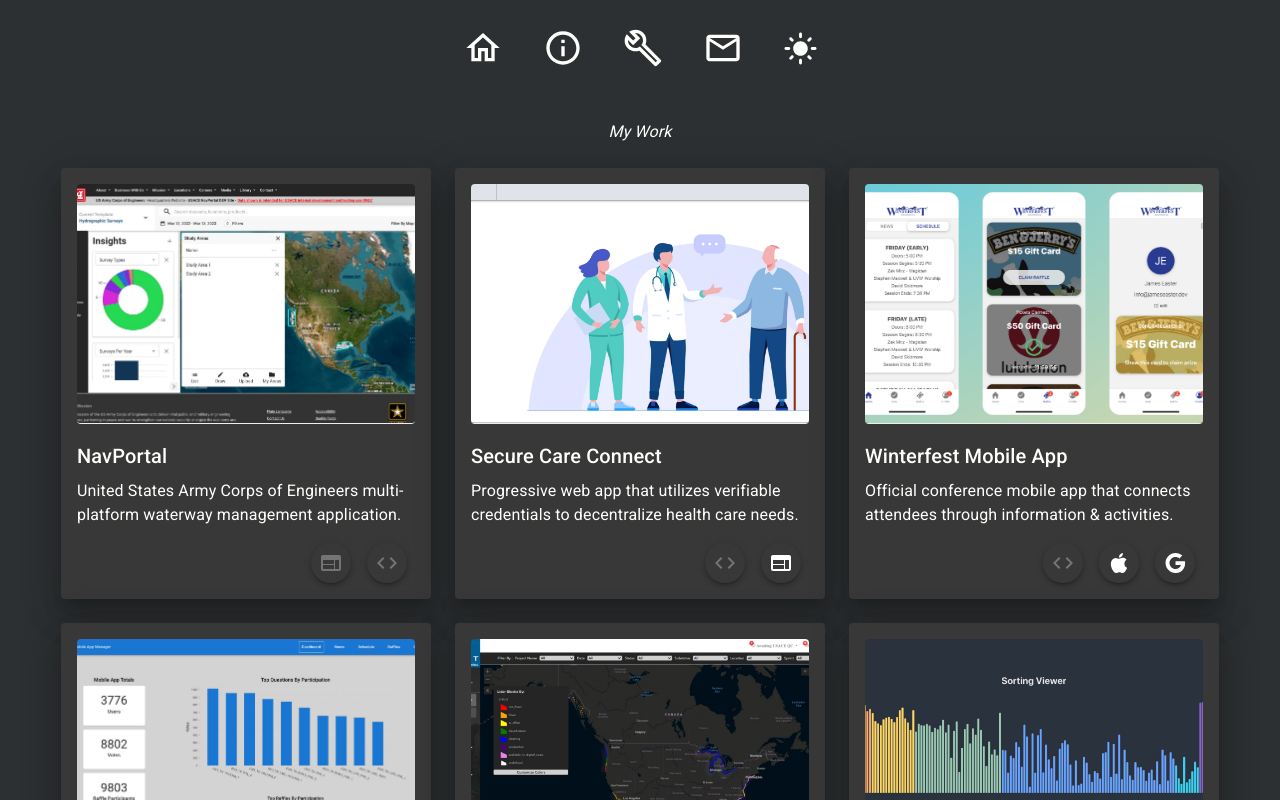
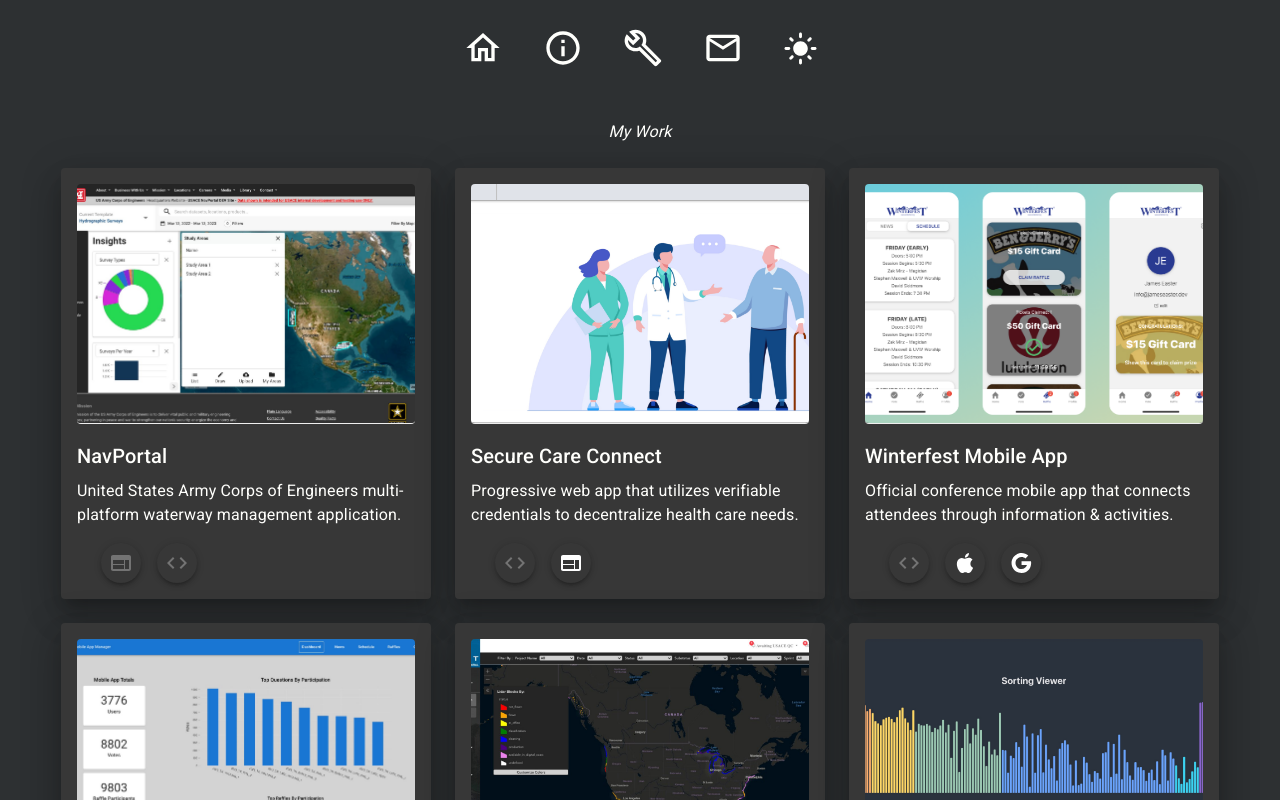
Before and after one commit to jameseaster/portfolio, a React (Vite) app: page /work in a window 1280 px wide. Shown: the top 800 px of the page. Built offline with nearby package versions, Linux system fonts and the light colour scheme.

Commit message:
Upgrade MUI from version 5 to version 9.

```diff
--- a/src/components/Navigation.tsx
+++ b/src/components/Navigation.tsx
@@ -38,9 +38,11 @@ const Navigation: React.FC<NavigationProps> = () => {
   return (
     <Grid
       container
-      alignItems="center"
-      justifyContent="center"
-      sx={{ height: `${APP_CONSTANTS.HEADER_HEIGHT}vh` }}
+      sx={{
+        alignItems: "center",
+        justifyContent: "center",
+        height: `${APP_CONSTANTS.HEADER_HEIGHT}vh`,
+      }}
     >
       {links.map(({ Icon, route }) => (
         <Box key={route} sx={{ mr: { xs: 1, sm: 2, md: 3 } }}>
--- a/src/components/Page.tsx
+++ b/src/components/Page.tsx
@@ -27,10 +27,14 @@ const Page: React.FC<PageProps> = ({ sx, children }) => {
   return (
     <motion.div {...PAGE_ANIMATIONS}>
       <Grid
-        display="flex"
-        alignItems="center"
-        flexDirection="column"
-        sx={{ height: `${100 - APP_CONSTANTS.HEADER_HEIGHT}vh`, m: 3, ...sx }}
+        sx={{
+          display: "flex",
+          alignItems: "center",
+          flexDirection: "column",
+          height: `${100 - APP_CONSTANTS.HEADER_HEIGHT}vh`,
+          m: 3,
+          ...sx,
+        }}
       >
         <Path />
         {children}
--- a/src/components/ProjectGallery.tsx
+++ b/src/components/ProjectGallery.tsx
@@ -99,11 +99,11 @@ const ProjectGallery: React.FC<ProjectGalleryProps> = ({
                 <Box sx={{ pt: 1, minHeight: "75vh" }}>
                   {details.map((text, idx) => (
                     <div key={idx}>
-                      <Typography fontSize={18}>
+                      <Typography sx={{ fontSize: 18 }}>
                         <strong>{text.header}</strong>
                       </Typography>
                       {text.paragraphs.map((text, idx) => (
-                        <Typography key={idx} paragraph>
+                        <Typography key={idx} sx={{ mb: 2 }}>
                           {text}
                         </Typography>
                       ))}
--- a/src/pages/Info.tsx
+++ b/src/pages/Info.tsx
@@ -24,7 +24,7 @@ const Info: React.FC<{}> = () => {
     <Page>
       <Card elevation={20}>
         <CardContent sx={{ p: 4, maxWidth: "450px", textAlign: "center" }}>
-          <Grid container justifyContent="center">
+          <Grid container sx={{ justifyContent: "center" }}>
             <Avatar
               alt="James"
               src={avatar}
@@ -36,21 +36,24 @@ const Info: React.FC<{}> = () => {
                 boxShadow: theme.shadows[24],
               }}
             />
-            <Typography paragraph sx={{ mt: 3 }}>
+            <Typography sx={{ mt: 3, mb: 2 }}>
               Hi all, I'm James Easter, thanks for stopping by! I'm a software
               engineer currently enjoying mobile and web development. I also
               have a passion for music, coffee, & fly fishing and would love to
               learn more about you.
             </Typography>
-            <Typography paragraph sx={{ mt: 3 }}>
+            <Typography sx={{ mt: 3, mb: 2 }}>
               Feel free to peruse my recent work and send me a message. Cheers!
             </Typography>
           </Grid>
           <Grid
             container
-            alignItems="center"
-            justifyContent="center"
-            sx={{ mt: 2, pt: 1 }}
+            sx={{
+              alignItems: "center",
+              justifyContent: "center",
+              mt: 2,
+              pt: 1,
+            }}
           >
             {mediaIcons.map(({ id, url, tooltip, style, icon }) => (
               <AbstractTooltip placement="bottom" title={tooltip} key={id}>
--- a/src/pages/Work.tsx
+++ b/src/pages/Work.tsx
@@ -13,12 +13,15 @@ const Work: React.FC<{}> = () => {
       <Grid
         container
         spacing={3}
-        alignItems="center"
-        justifyContent="center"
-        sx={{ maxWidth: "1200px", pb: 5 }}
+        sx={{
+          alignItems: "center",
+          justifyContent: "center",
+          maxWidth: "1200px",
+          pb: 5,
+        }}
       >
         {projects.map(({ ...props }) => (
-          <Grid key={props.id} item>
+          <Grid key={props.id}>
             <ProjectCard {...props} />
           </Grid>
         ))}
```
Also changed, not shown: package.json (+5 -5 lines), 1 other file (tests, documents, lock files or other folders).
